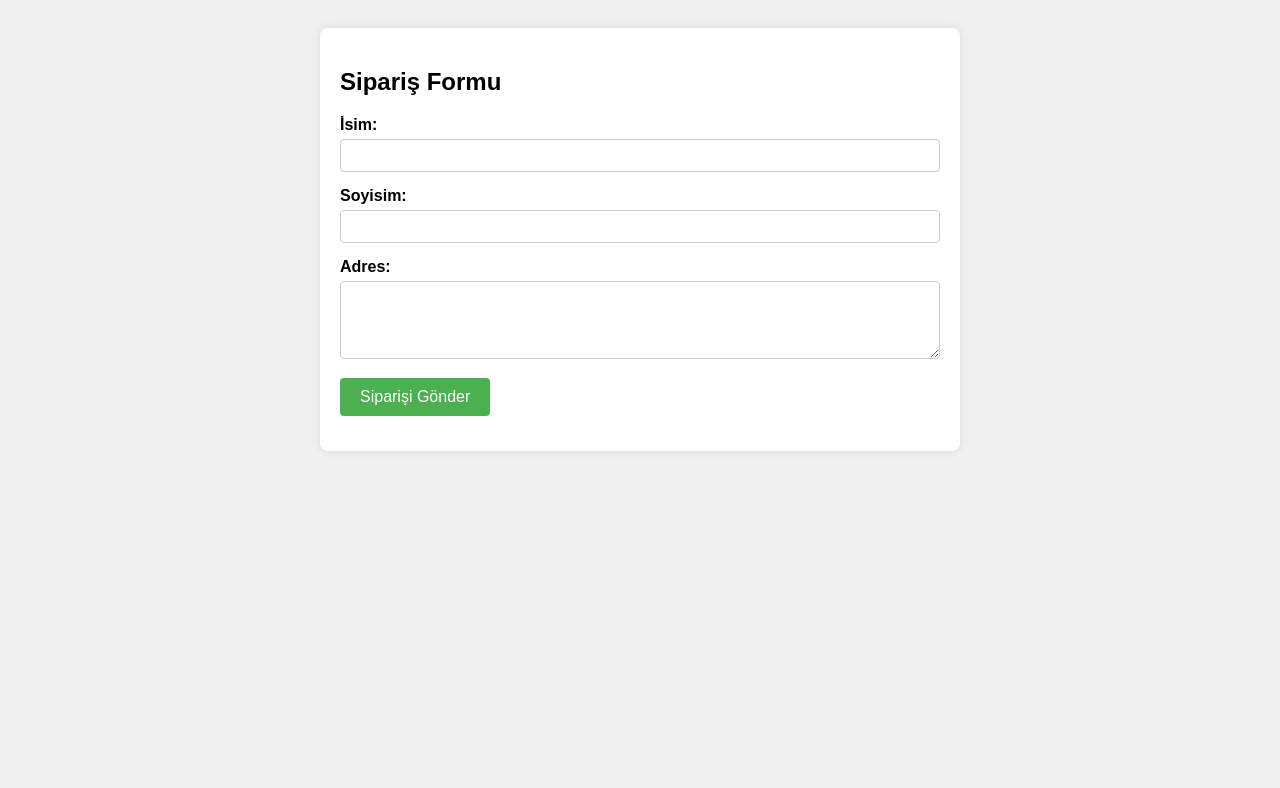
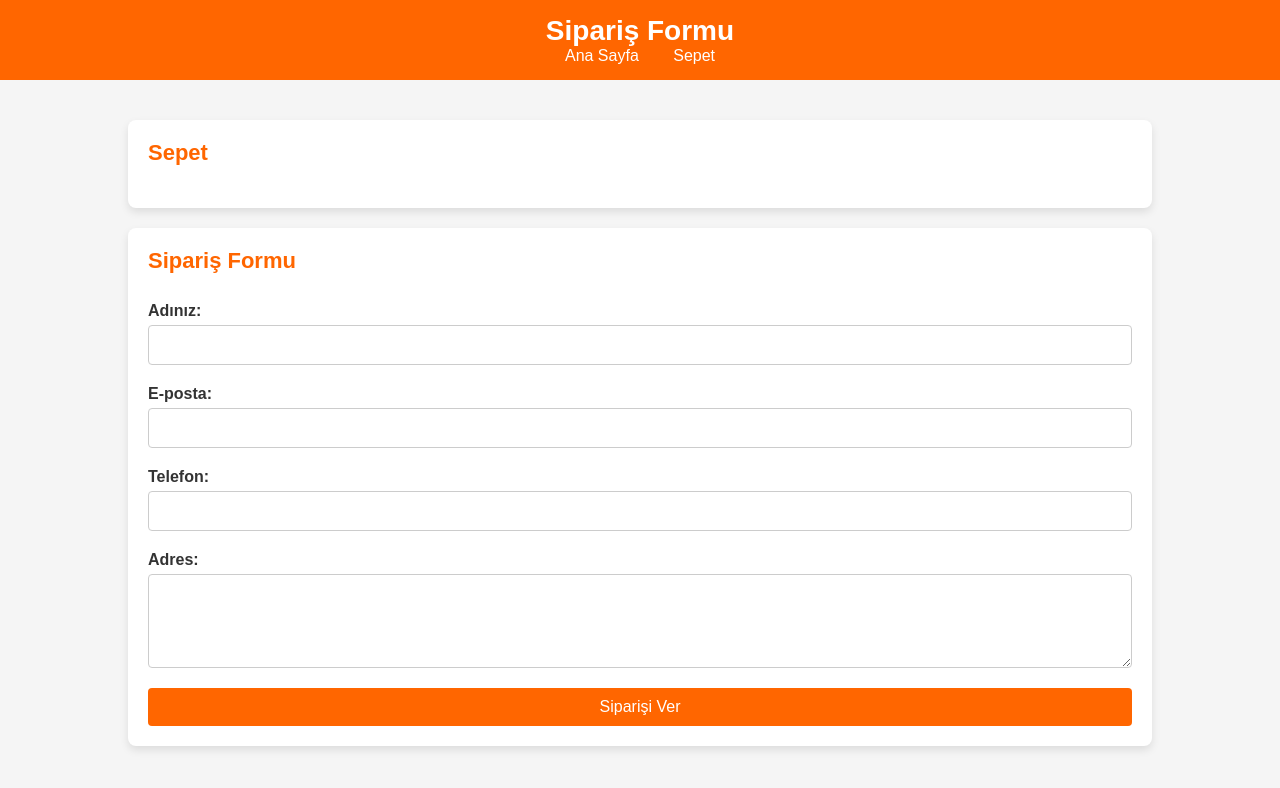
Before and after one commit to GozdeSarikayaa/food_website, a plain HTML site: page siparis1.html in a window 1280 px wide. Drawn offline with Linux system fonts and the light colour scheme.

Commit message:
Feat : Adding and activating an order button

```diff
--- a/siparis1.html
+++ b/siparis1.html
@@ -1,72 +1,195 @@
 <!DOCTYPE html>
-<html lang="en">
+<html lang="tr">
 <head>
     <meta charset="UTF-8">
     <meta name="viewport" content="width=device-width, initial-scale=1.0">
     <title>Sipariş Formu</title>
     <style>
+        /* Genel Sayfa Stilleri */
         body {
-            font-family: Arial, sans-serif;
-            background-color: #f0f0f0;
+            font-family: 'Arial', sans-serif;
+            margin: 0;
+            padding: 0;
+            background-color: #f5f5f5;
+            color: #333;
+        }
+
+        header {
+            background-color: #ff6600; /* Turuncu renk */
+            color: white;
+            padding: 15px 0;
+            text-align: center;
+        }
+
+        header h1 {
+            margin: 0;
+            font-size: 28px;
+        }
+
+        nav ul {
+            list-style-type: none;
+            padding: 0;
+            margin: 0;
+        }
+
+        nav ul li {
+            display: inline;
+            margin: 0 15px;
+        }
+
+        nav ul li a {
+            color: white;
+            text-decoration: none;
+            font-size: 16px;
+        }
+
+        nav ul li a:hover {
+            text-decoration: underline;
+        }
+
+        .container {
+            width: 80%;
+            margin: 20px auto;
             padding: 20px;
         }
-        .container {
-            max-width: 600px;
-            margin: 0 auto;
-            background-color: #fff;
+
+        /* Sepet Alanı */
+        .cart_summary {
+            background: #ffffff;
+            border-radius: 8px;
+            box-shadow: 0 4px 8px rgba(0, 0, 0, 0.1);
+            margin-bottom: 20px;
             padding: 20px;
+        }
+
+        .cart_summary h3 {
+            margin-top: 0;
+            color: #ff6600; /* Turuncu renk */
+            font-size: 22px;
+        }
+
+        #cartList {
+            list-style-type: none;
+            padding: 0;
+            margin: 0;
+        }
+
+        #cartList li {
+            border-bottom: 1px solid #ddd;
+            padding: 10px 0;
+            color: #555;
+        }
+
+        #cartList li:last-child {
+            border-bottom: none;
+        }
+
+        /* Sipariş Formu */
+        .order_form {
+            background: #ffffff;
             border-radius: 8px;
-            box-shadow: 0 0 10px rgba(0,0,0,0.1);
+            box-shadow: 0 4px 8px rgba(0, 0, 0, 0.1);
+            padding: 20px;
         }
-        .form-group {
-            margin-bottom: 15px;
+
+        .order_form h2 {
+            margin-top: 0;
+            color: #ff6600; /* Turuncu renk */
+            font-size: 22px;
         }
+
+        form {
+            display: flex;
+            flex-direction: column;
+        }
+
         label {
-            display: block;
+            margin: 10px 0 5px;
+            color: #333;
             font-weight: bold;
-            margin-bottom: 5px;
         }
-        input[type=text], textarea {
-            width: 100%;
-            padding: 8px;
+
+        input[type="text"],
+        input[type="email"],
+        textarea {
+            padding: 10px;
             border: 1px solid #ccc;
             border-radius: 4px;
-            box-sizing: border-box;
+            margin-bottom: 10px;
+            font-size: 16px;
         }
-        input[type=submit] {
-            background-color: #4CAF50;
-            color: white;
-            padding: 10px 20px;
+
+        textarea {
+            resize: vertical;
+        }
+
+        button {
+            background-color: #ff6600; /* Turuncu renk */
+            color: #ffffff;
             border: none;
             border-radius: 4px;
+            padding: 10px;
+            font-size: 16px;
             cursor: pointer;
-            font-size: 16px;
+            margin-top: 10px;
         }
-        input[type=submit]:hover {
-            background-color: #45a049;
+
+        button:hover {
+            background-color: #cc5200; /* Daha koyu turuncu */
+        }
+
+        footer {
+            background-color: #ff6600; /* Turuncu renk */
+            color: white;
+            padding: 15px 0;
+            text-align: center;
+            position: absolute;
+            bottom: 0;
+            width: 100%;
         }
     </style>
 </head>
 <body>
+    <header>
+        <h1>Sipariş Formu</h1>
+        <nav>
+            <ul>
+                <li><a href="index.html">Ana Sayfa</a></li>
+                <li><a href="siparis1.html">Sepet</a></li>
+            </ul>
+        </nav>
+    </header>
+
     <div class="container">
-        <h2>Sipariş Formu</h2>
-        <form action="submit.php" method="POST">
-            <div class="form-group">
-                <label for="fname">İsim:</label>
-                <input type="text" id="fname" name="firstname" required>
-            </div>
-            <div class="form-group">
-                <label for="lname">Soyisim:</label>
-                <input type="text" id="lname" name="lastname" required>
-            </div>
-            <div class="form-group">
+        <section class="cart_summary">
+            <h3>Sepet</h3>
+            <ul id="cartList">
+                <!-- Sepet içeriği burada JavaScript ile oluşturulacak -->
+            </ul>
+        </section>
+
+        <section class="order_form">
+            <h2>Sipariş Formu</h2>
+            <form action="#" method="post">
+                <label for="name">Adınız:</label>
+                <input type="text" id="name" name="name" required>
+
+                <label for="email">E-posta:</label>
+                <input type="email" id="email" name="email" required>
+
+                <label for="phone">Telefon:</label>
+                <input type="text" id="phone" name="phone" required>
+
                 <label for="address">Adres:</label>
                 <textarea id="address" name="address" rows="4" required></textarea>
-            </div>
-            <div class="form-group">
-                <input type="submit" value="Siparişi Gönder">
-            </div>
-        </form>
+
+                <button type="submit">Siparişi Ver</button>
+            </form>
+        </section>
     </div>
+
+
+
+    <script src="js/cart.js"></script>
 </body>
 </html>
```
Also changed, not shown: siparisigönder.html (added).
